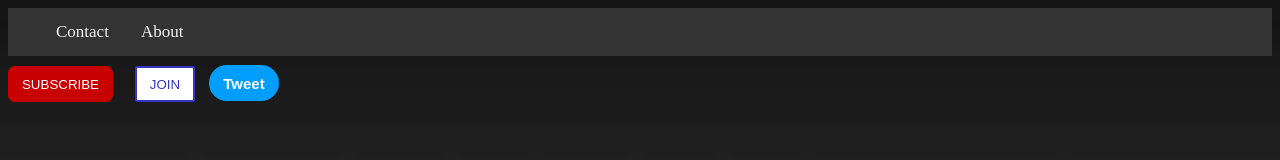
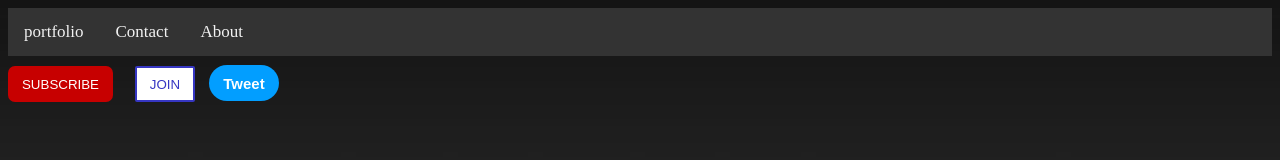
Before and after one commit to zavaihw/portfolio.github.io, a plain HTML site: page index.html in a window 1280 px wide. Shown: the top 160 px of the page. Drawn offline with Linux system fonts and the light colour scheme.

Commit message:
update index.html

```diff
--- a/index.html
+++ b/index.html
@@ -76,7 +76,7 @@
 }
     </style>
     <div class="topnav">
-        <A href="portfolio.html" _TARGET="_blank"_>
+        <A href="portfolio.html"> portfolio</A>
         <a href="#contact.html">Contact</a>
         <a href="#about_me.html">About</a>
       </div>
```
